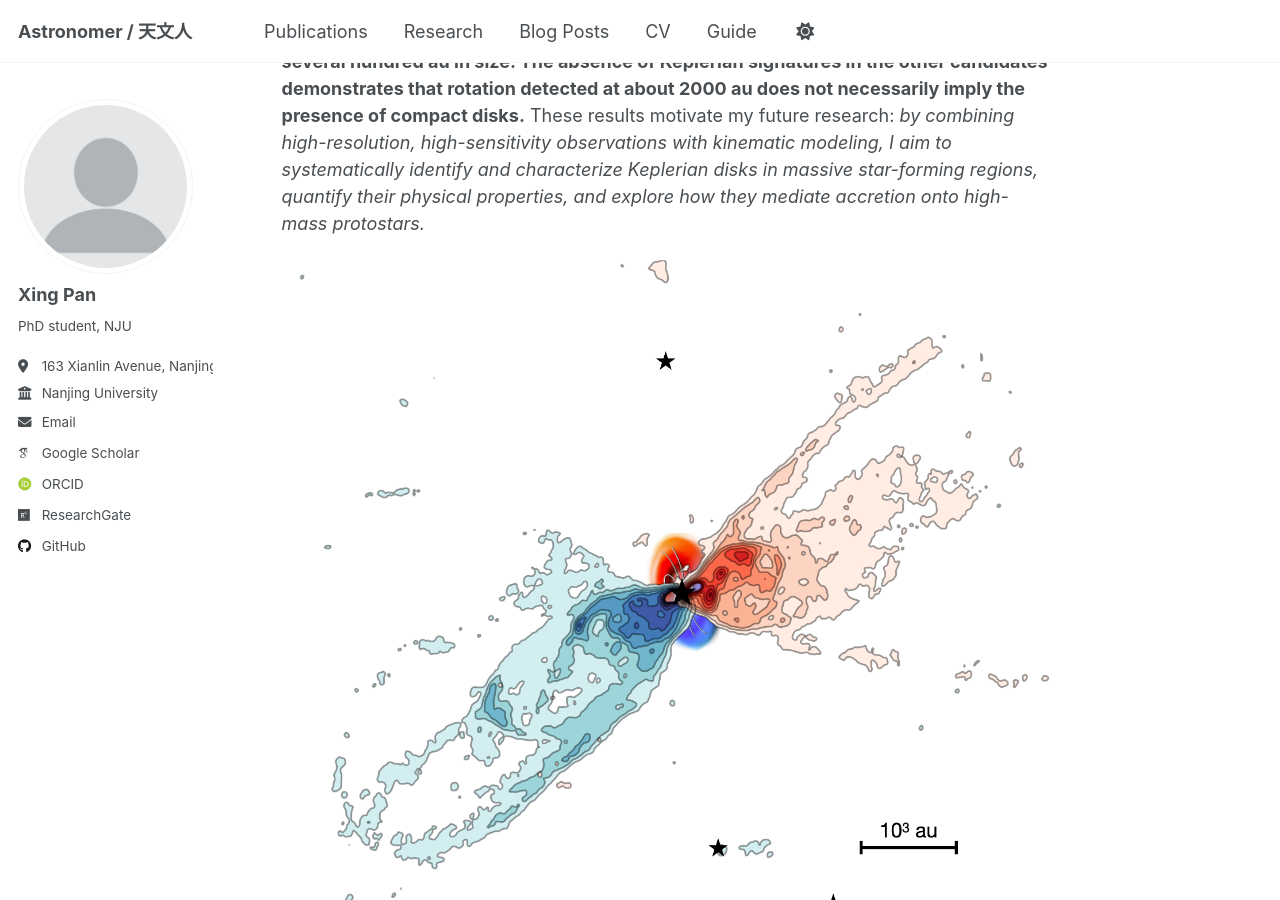
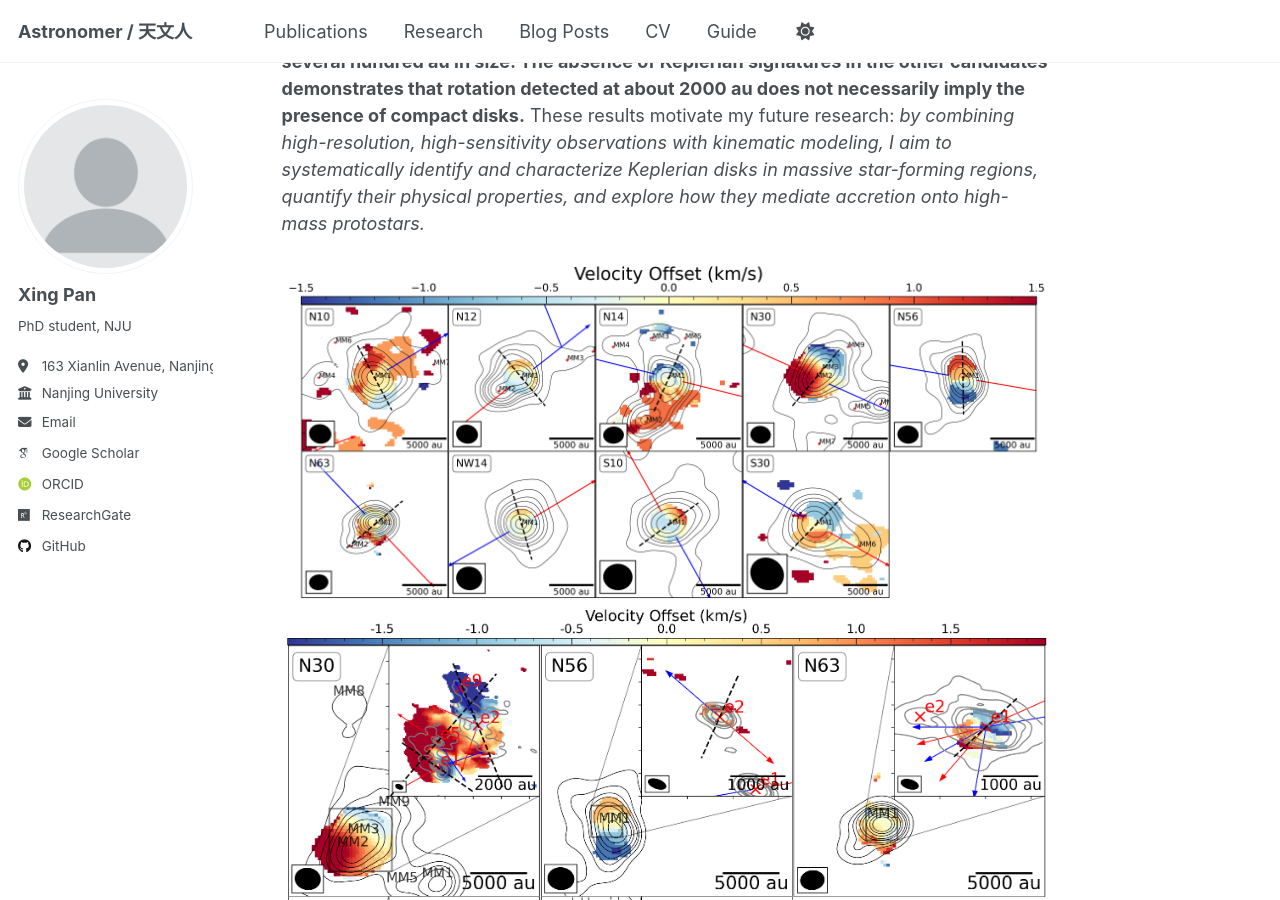
Before and after one commit to xingpan1017/xingpan1017.github.io, a Jekyll site: the page built from _talks/diskinHMSF.md, in a window 1280 px wide and 900 px high, scrolled down 468 px. Built offline with Jekyll 4.4.1, drawn with Linux system fonts in a browser that asks for light colours; some web fonts are replaced; a script that is not in the unit is left out.

Commit message:
Update diskinHMSF.md

```diff
--- a/_talks/diskinHMSF.md
+++ b/_talks/diskinHMSF.md
@@ -9,4 +9,5 @@ As dense cores continue to collapse, circumstellar disks naturally form from inf
 
 To explore the picture of disks around massive protostars, my recent work ([Pan et al. 2024;](https://ui.adsabs.harvard.edu/abs/2024A%26A...684A.141P/abstract) [2025](https://ui.adsabs.harvard.edu/abs/2025A%26A...696A.195P/abstract)) have established a survey of a large sample of massive dense cores (MDCs, the size of a few 0.1 pc, masses of 10-100 solar masses) within a giant molecular cloud, Cygnus X. **Our findings suggested that disks around massive protostars are typically several hundred au in size. The absence of Keplerian signatures in the other candidates demonstrates that rotation detected at about 2000 au does not necessarily imply the presence of compact disks.** These results motivate my future research: *by combining high-resolution, high-sensitivity observations with kinematic modeling, I aim to systematically identify and characterize Keplerian disks in massive star-forming regions, quantify their physical properties, and explore how they mediate accretion onto high-mass protostars.*
 
-![Bipolar outflow from a circumbinary disk](https://xingpan1017.github.io/images/CygnusX_NW14outflow.png)
+![Disk candidates in Cygnus X](https://xingpan1017.github.io/images/SMA_outflowVSvelo_disk_cand.png)
+![Disk candidates in Cygnus X](https://xingpan1017.github.io/images/NOEMA_SMA_ch3cn_kinematic_maps.png)
```
